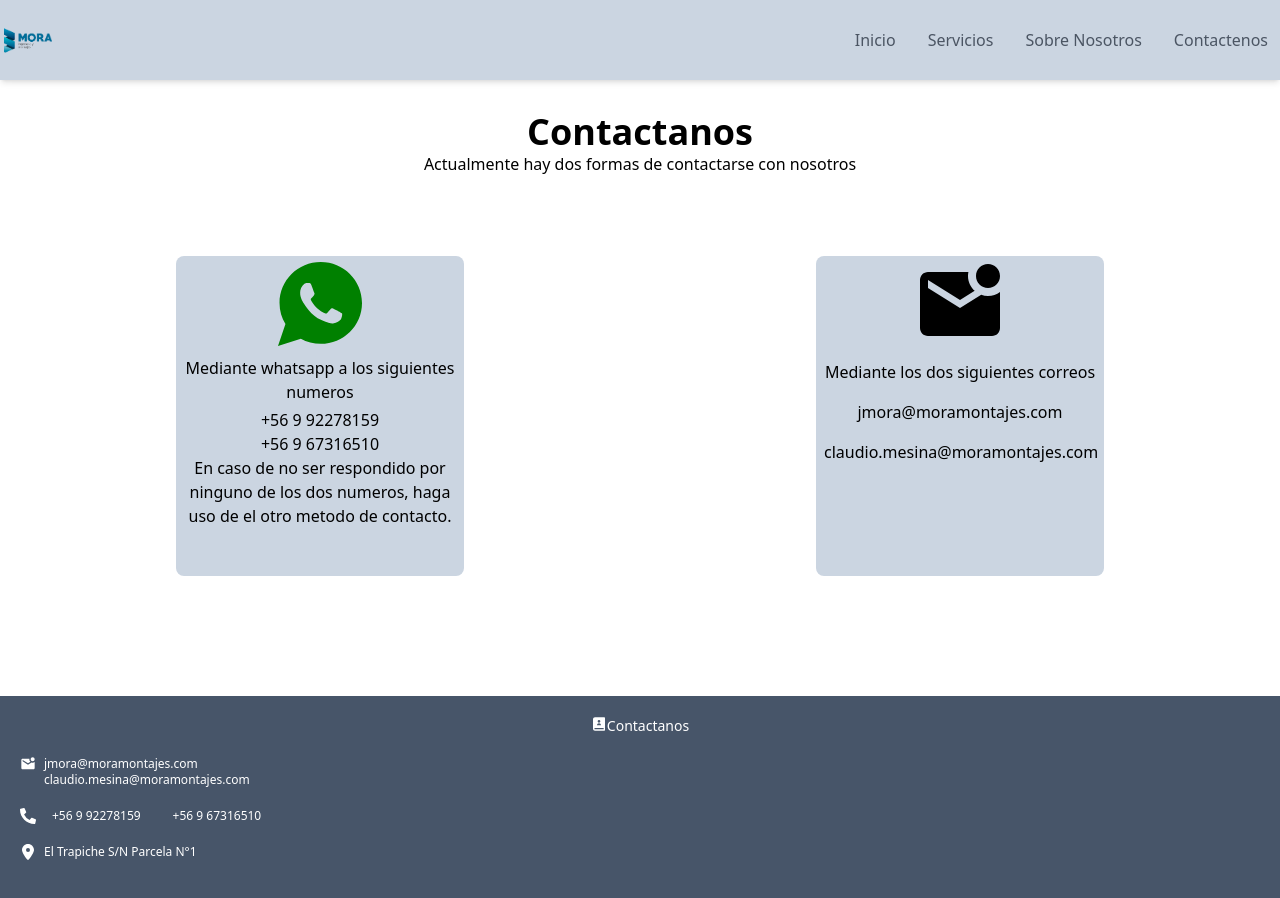
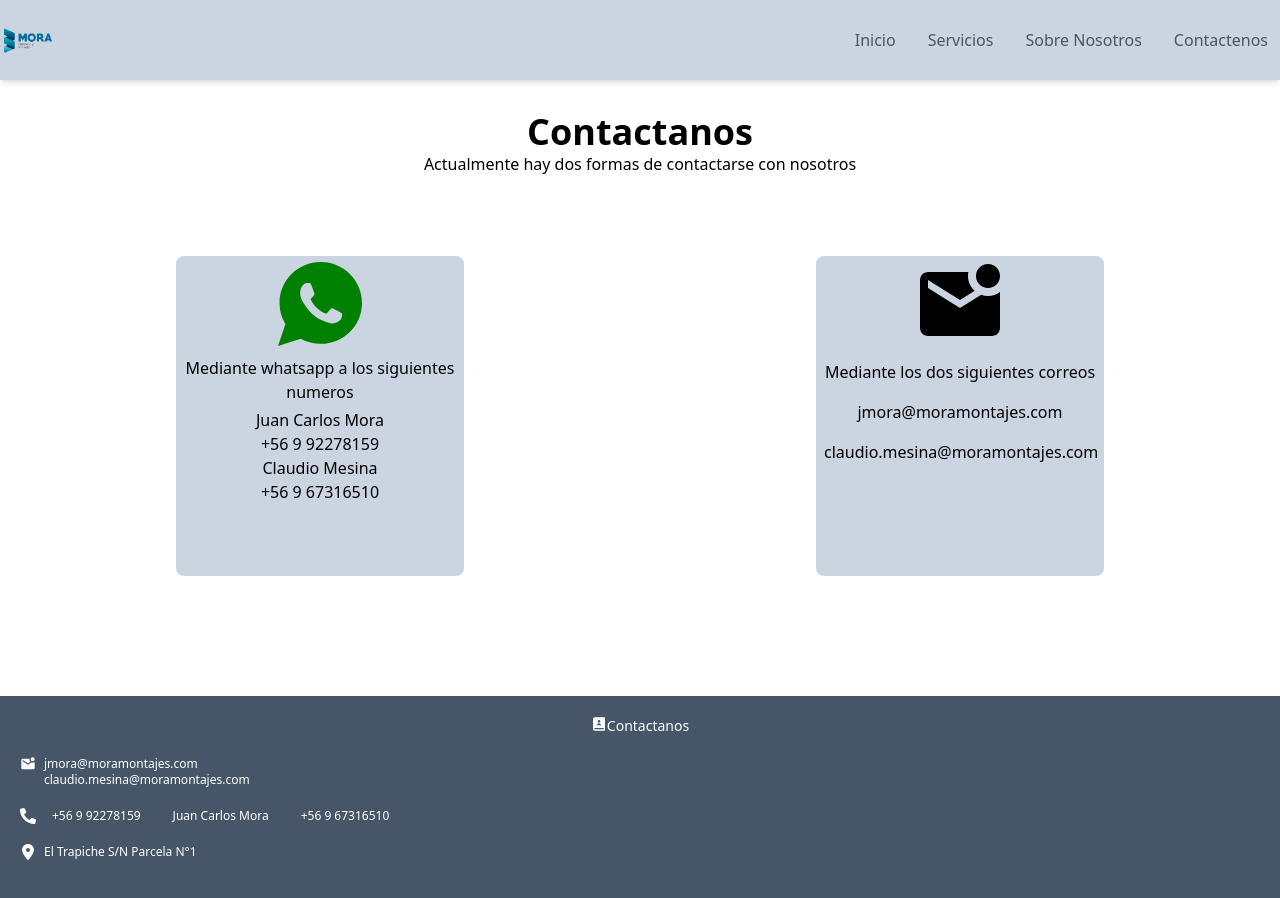
Before and after one commit to CrisMesina/moramontajes, a React (Vite) app: page /contacto in a window 1280 px wide. Built offline with nearby package versions, Linux system fonts and the light colour scheme; a web font is replaced by a local one.

Commit message:
datos contacto

```diff
--- a/src/components/Contact.tsx
+++ b/src/components/Contact.tsx
@@ -12,11 +12,12 @@ export const Contact = () => {
                 <div className="w-96 xs:w-72 200:w-40 h-80 mx-auto mb-10 bg-slate-300 rounded-lg ">
                     <IoLogoWhatsapp className="w-24 h-24 mx-auto" fill="green"/>
                     <p className="text-center p-2 xs:p-1">Mediante whatsapp a los siguientes numeros</p>
+                    <p className="text-center p-2 xs:p-0">Juan Carlos Mora</p>
                     <p className="text-center p-2 xs:p-0">+56 9 92278159</p>
+                    <p className="text-center p-2 xs:p-0">Claudio Mesina</p>
                     <p className="text-center p-2 xs:p-0">+56 9 67316510</p>
                     <p className="text-center">
-                        En caso de no ser respondido por ninguno de los dos numeros,
-                        haga uso de el otro metodo de contacto.
+
                     </p>
                 </div>
                 <div className="w-96 xs:w-72 h-80 mx-auto bg-slate-300 rounded-lg">
--- a/src/components/Footer.tsx
+++ b/src/components/Footer.tsx
@@ -39,6 +39,9 @@ export const Footer = () => {
                             <span className="mx-4"> +56 9 92278159</span>
                         </div>
                         <div className="flex">
+                            <span className="mx-4"> Juan Carlos Mora</span>
+                        </div>
+                        <div className="flex">
                             <span className="mx-4"> +56 9 67316510</span>
                         </div>
                     </div>
```
